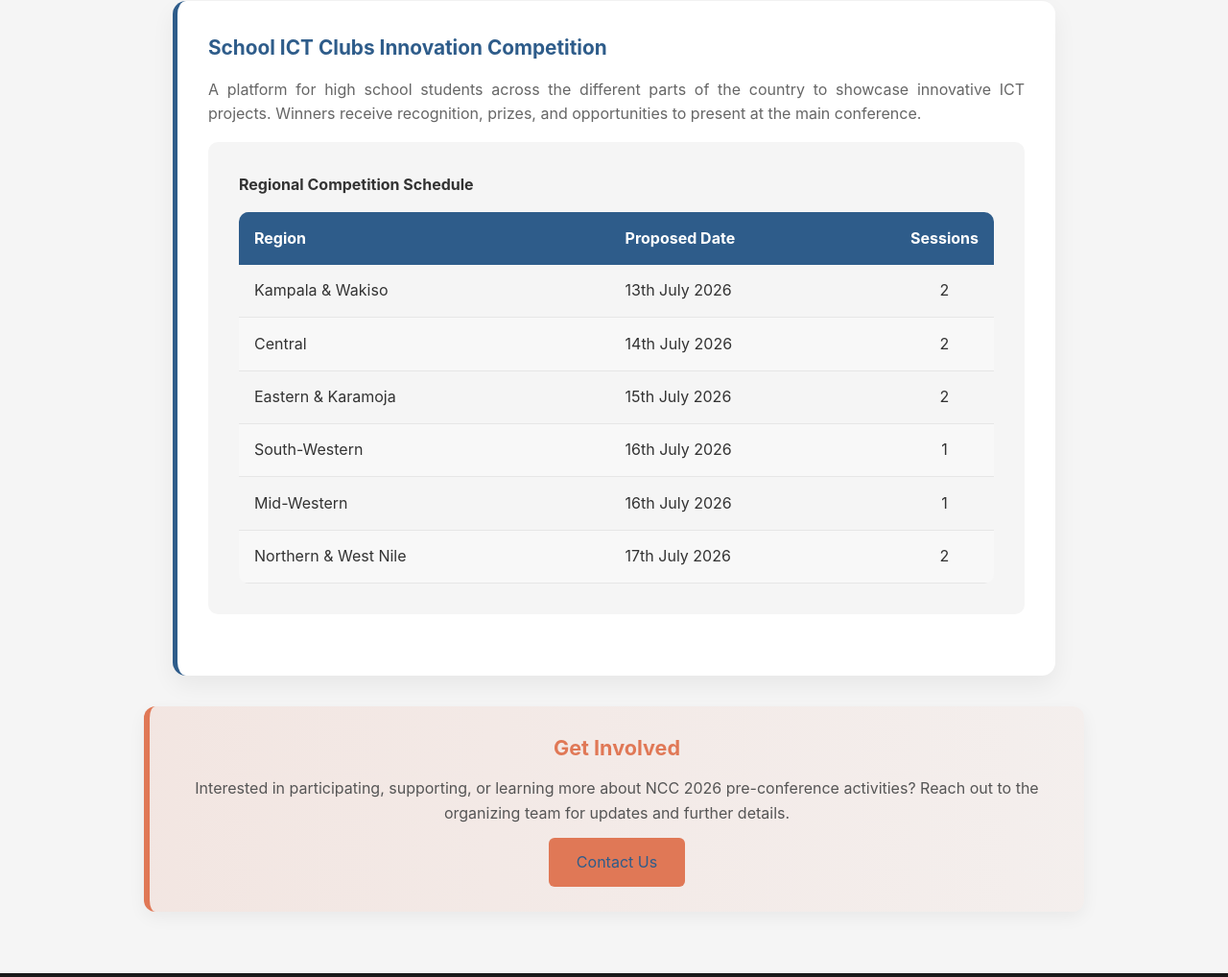
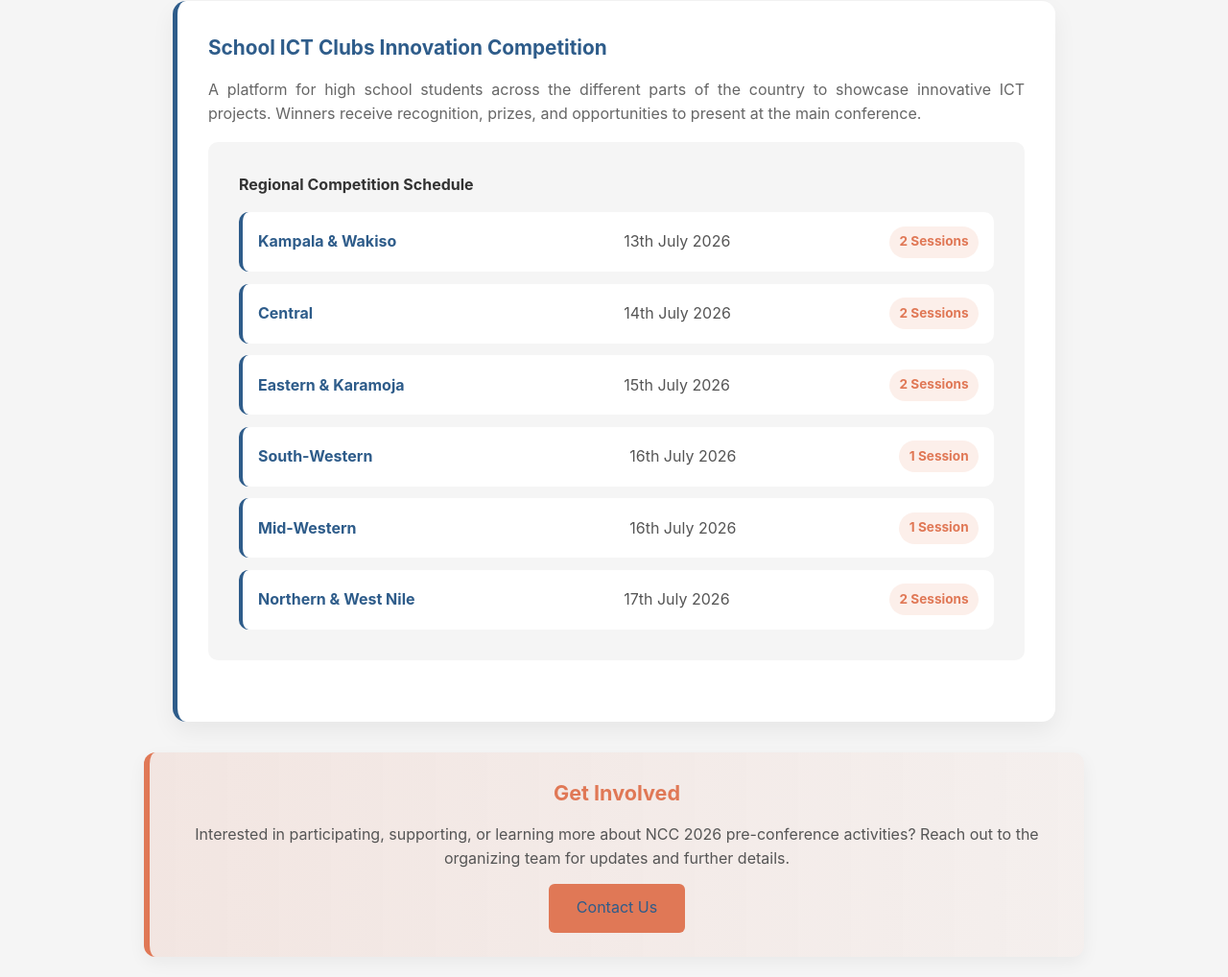
Before and after one commit to okello-wayne/ncc-2026, a plain HTML site: page activities.html in a window 1280 px wide. Shown: the part 1183-2201 px from the top of the page at 96% size. Drawn offline with Linux system fonts and the light colour scheme.

Commit message:
Update activities page and refine conference website content

```diff
--- a/activities.html
+++ b/activities.html
@@ -119,50 +119,46 @@
                         A platform for high school students across the different parts of the country to showcase innovative ICT projects. Winners receive recognition, prizes, and opportunities to present at the main conference.
                     </p>
                     <div class="info-box">
-                <h4>Regional Competition Schedule</h4>
+    <h4>Regional Competition Schedule</h4>
 
-                <table class="schedule-table">
-                    <thead>
-                        <tr>
-                            <th>Region</th>
-                            <th>Proposed Date</th>
-                            <th>Sessions</th>
-                        </tr>
-                    </thead>
-                    <tbody>
-                        <tr>
-                            <td>Kampala &amp; Wakiso</td>
-                            <td>13th July 2026</td>
-                            <td>2</td>
-                        </tr>
-                        <tr>
-                            <td>Central</td>
-                            <td>14th July 2026</td>
-                            <td>2</td>
-                        </tr>
-                        <tr>
-                            <td>Eastern &amp; Karamoja</td>
-                            <td>15th July 2026</td>
-                            <td>2</td>
-                        </tr>
-                        <tr>
-                            <td>South-Western</td>
-                            <td>16th July 2026</td>
-                            <td>1</td>
-                        </tr>
-                        <tr>
-                            <td>Mid-Western</td>
-                            <td>16th July 2026</td>
-                            <td>1</td>
-                        </tr>
-                        <tr>
-                            <td>Northern &amp; West Nile</td>
-                            <td>17th July 2026</td>
-                            <td>2</td>
-                        </tr>
-                    </tbody>
-                </table>
-            </div>
+    <div class="competition-schedule">
+        <div class="competition-item">
+            <span class="competition-region">Kampala &amp; Wakiso</span>
+            <span class="competition-date">13th July 2026</span>
+            <span class="competition-sessions">2 Sessions</span>
+        </div>
+
+        <div class="competition-item">
+            <span class="competition-region">Central</span>
+            <span class="competition-date">14th July 2026</span>
+            <span class="competition-sessions">2 Sessions</span>
+        </div>
+
+        <div class="competition-item">
+            <span class="competition-region">Eastern &amp; Karamoja</span>
+            <span class="competition-date">15th July 2026</span>
+            <span class="competition-sessions">2 Sessions</span>
+        </div>
+
+        <div class="competition-item">
+            <span class="competition-region">South-Western</span>
+            <span class="competition-date">16th July 2026</span>
+            <span class="competition-sessions">1 Session</span>
+        </div>
+
+        <div class="competition-item">
+            <span class="competition-region">Mid-Western</span>
+            <span class="competition-date">16th July 2026</span>
+            <span class="competition-sessions">1 Session</span>
+        </div>
+
+        <div class="competition-item">
+            <span class="competition-region">Northern &amp; West Nile</span>
+            <span class="competition-date">17th July 2026</span>
+            <span class="competition-sessions">2 Sessions</span>
+        </div>
+    </div>
+</div>
                             </div>
                         </div>
 
--- a/style.css
+++ b/style.css
@@ -1733,12 +1733,19 @@ footer p {
                 text-align: justify;
             }
 
-                .schedule-table {
+        .table-responsive {
+            overflow-x: auto;
+            -webkit-overflow-scrolling: touch;
+            margin-top: 1rem;
+        }
+
+        .schedule-table {
             width: 100%;
+            min-width: 650px;
             border-collapse: collapse;
-            margin-top: 1rem;
+            background: var(--white);
+            border-radius: 10px;
             overflow: hidden;
-            border-radius: 10px;
         }
 
         .schedule-table thead {
@@ -1750,14 +1757,11 @@ footer p {
         .schedule-table td {
             padding: 0.9rem 1rem;
             text-align: left;
+            border-bottom: 1px solid #e6e6e6;
         }
 
         .schedule-table tbody tr:nth-child(even) {
             background: #f8f8f8;
-        }
-
-        .schedule-table tbody tr {
-            border-bottom: 1px solid #e6e6e6;
         }
 
         .schedule-table tbody tr:hover {
@@ -1767,13 +1771,63 @@ footer p {
         .schedule-table th:last-child,
         .schedule-table td:last-child {
             text-align: center;
-            width: 100px;
+            width: 90px;
         }
 
         @media (max-width: 768px) {
             .schedule-table {
-                display: block;
-                overflow-x: auto;
-                white-space: nowrap;
+                min-width: 500px;
             }
-        }
+
+            .schedule-table th,
+            .schedule-table td {
+                padding: 0.75rem;
+                font-size: 0.9rem;
+            }
+        }
+
+        .competition-schedule {
+            display: grid;
+            gap: 0.8rem;
+            margin-top: 1rem;
+        }
+
+        .competition-item {
+            display: grid;
+            grid-template-columns: 1.4fr 1fr auto;
+            gap: 1rem;
+            align-items: center;
+            background: var(--white);
+            padding: 0.9rem 1rem;
+            border-radius: 10px;
+            border-left: 4px solid var(--primary);
+        }
+
+        .competition-region {
+            font-weight: 700;
+            color: var(--primary);
+        }
+
+        .competition-date {
+            color: #555;
+        }
+
+        .competition-sessions {
+            background: rgba(224, 120, 86, 0.12);
+            color: var(--secondary);
+            padding: 0.35rem 0.65rem;
+            border-radius: 999px;
+            font-weight: 700;
+            font-size: 0.85rem;
+        }
+
+        @media (max-width: 768px) {
+            .competition-item {
+                grid-template-columns: 1fr;
+                gap: 0.35rem;
+            }
+
+            .competition-sessions {
+                width: fit-content;
+            }
+        }
```
